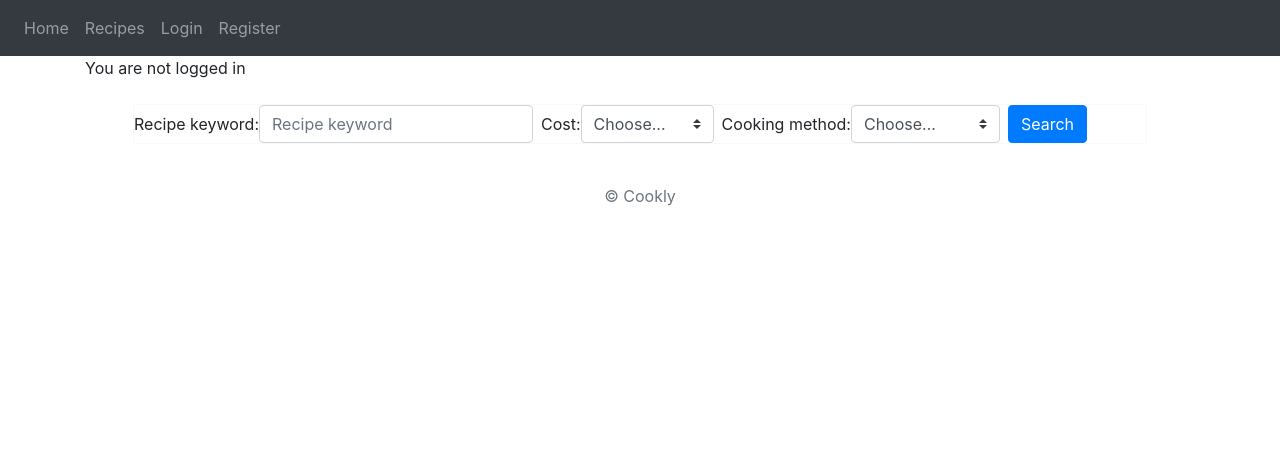
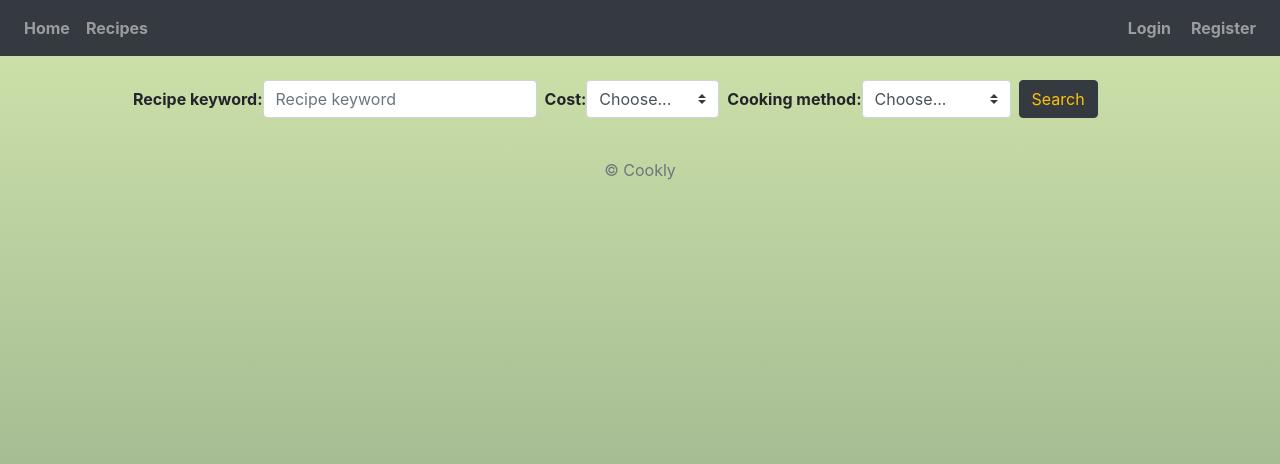
Before and after one commit to cookly-PiTE/cookly, a Django app: template cookly/templates/home.html in a window 1280 px wide. Shown: the top 464 px of the page. Run offline with Django 3.2, Linux system fonts and the light colour scheme; the template is opened without the code that fills it, so the values that code supplies are empty; some libraries are stand-ins or nearby versions.

Commit message:
Update logged user view + some frontend.

```diff
--- a/cookly/templates/_base.html
+++ b/cookly/templates/_base.html
@@ -3,10 +3,9 @@
 <head>
     <meta charset="utf-8">
     <meta name="viewport" content="width=device-width, initial-scale=1, shrink-to-fit=no">
-
+    <link rel="stylesheet" type="text/css" href="../../static/style.css">
     <link rel="stylesheet" href="https://cdn.jsdelivr.net/npm/bootstrap@4.5.3/dist/css/bootstrap.min.css"
           integrity="sha384-TX8t27EcRE3e/ihU7zmQxVncDAy5uIKz4rEkgIXeMed4M0jlfIDPvg6uqKI2xXr2" crossorigin="anonymous">
-
     <title>{% block title %}Cookly{% endblock title %}</title>
     <script src="https://kit.fontawesome.com/398150e794.js" crossorigin="anonymous"></script>
 
@@ -19,17 +18,26 @@
     </button>
     <div class="collapse navbar-collapse" id="navbarNavAltMarkup">
         <div class="navbar-nav">
-            <a class="nav-item nav-link" href="{% url 'home' %}">Home</a>
+            <a class="nav-item nav-link font-weight-bold" href="{% url 'home' %}">Home</a>
         </div>
         <div class="navbar-nav">
-            <a class="nav-item nav-link" href="{% url 'recipe_list' %}">Recipes</a>
+            <a class="nav-item nav-link font-weight-bold" href="{% url 'recipe_list' %}">Recipes</a>
         </div>
-        <div class="navbar-nav">
-            <a class="nav-item nav-link" href="{% url 'login' %}">Login</a>
-        </div>
-        <div class="navbar-nav">
-            <a class="nav-item nav-link" href="{% url 'register' %}">Register</a>
-        </div>
+        {% if user.is_authenticated %}
+            <div class="navbar-nav ml-auto mr-1 text-warning">
+                <h2>{{ user.username }} </h2>
+            </div>
+            <div class="navbar-nav mr-0">
+                <a class="nav-item nav-link text-danger font-weight-bold" href="{% url 'logout' %}">Log Out</a>
+            </div>
+        {% else %}
+            <div class="navbar-nav mr-1 ml-auto">
+                <a class="nav-item nav-link font-weight-bold" href="{% url 'login' %}">Login</a>
+            </div>
+            <div class="navbar-nav mr-0">
+                <a class="nav-item nav-link font-weight-bold" href="{% url 'register' %}">Register</a>
+            </div>
+        {% endif %}
     </div>
 </nav>
 
--- a/cookly/templates/_filter_form.html
+++ b/cookly/templates/_filter_form.html
@@ -1,16 +1,16 @@
   <div class="form-group m-4">
-        <form class="text-center border border-light form-inline mt-2 mt-md-0 m-4" action="{% url 'search_results' %}"
+        <form class="text-center form-inline mt-2 mt-md-0 m-4" action="{% url 'search_results' %}"
               method="get">
-            <label for="name_contains">Recipe keyword: </label>
+            <label for="name_contains" class="font-weight-bold">Recipe keyword: </label>
             <input name="name_contains" class="form-control mr-sm-2" type="text" placeholder="Recipe keyword">
-             <label for="cost">Cost: </label>
+             <label for="cost" class="font-weight-bold">Cost: </label>
             <select class="custom-select mr-sm-2" id="inlineFormCustomSelect" name="cost" placeholder="cost">
                 <option selected disabled>Choose...</option>
                 <option value="Inexpensive">Inexpensive</option>
                 <option value="Moderate">Moderate</option>
                 <option value="Expensive">Expensive</option>
             </select>
-            <label for="cooking_method">Cooking method: </label>
+            <label for="cooking_method" class="font-weight-bold">Cooking method: </label>
             <select class="custom-select mr-sm-2" id="inlineFormCustomSelect" name="cooking_method" placeholder="cost">
                 <option selected disabled>Choose...</option>
                 <option value="Baking">Baking</option>
@@ -22,6 +22,6 @@
                 <option value="Roasting">Roasting</option>
                 <option value="Slow-cooking">Slow-Cooking</option>
             </select>
-            <button type="submit" class="btn btn-primary">Search</button>
+            <button type="submit" class="btn btn-dark text-warning">Search</button>
         </form>
     </div>
--- a/cookly/templates/home.html
+++ b/cookly/templates/home.html
@@ -3,12 +3,5 @@
 {% block title %}Home{% endblock title %}
 
 {% block content %}
-    {% if user.is_authenticated %}
-        <h1>Hello, {{ user.username }} </h1>
-        <p><a href="{% url 'logout' %}">Log Out</a></p>
-    {% else %}
-        <p>You are not logged in</p>
-    {% endif %}
-
 {% include '_filter_form.html' %}
 {% endblock content %}
--- /dev/null
+++ b/static/style.css
@@ -0,0 +1,10 @@
+body {
+    height: 100%;
+    background: linear-gradient(0deg,rgb(135, 161, 131) 0%,rgb(208, 228, 171) 100%);
+    background-repeat: no-repeat;
+    margin: 0;
+    background-attachment: fixed;
+    background-position: center;
+    background-repeat: no-repeat;
+    background-size: cover;
+}
```
